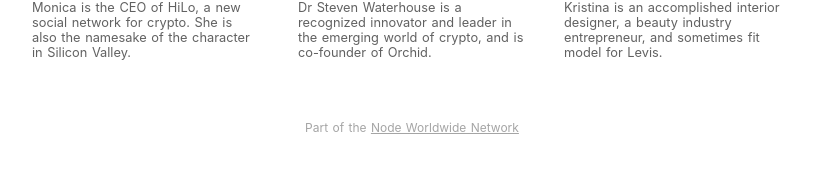
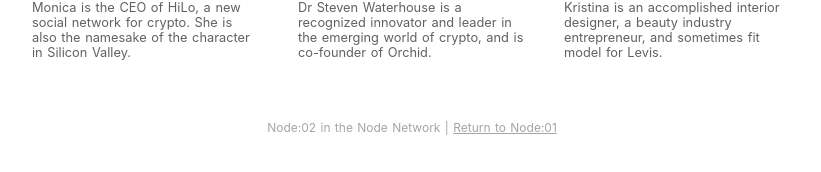
Before and after one commit to kende/playa-preview, a Nuxt app: page /about in a window 1280 px wide. Shown: the part 1801-1973 px from the top of the page, without its empty margins (228-1049 px from the left). Built offline with nearby package versions, Linux system fonts and the light colour scheme.

Commit message:
Changed footer text and link

```diff
--- a/pages/about.vue
+++ b/pages/about.vue
@@ -105,7 +105,7 @@
         </div>
       </div>
     </div>
-    <div class="footer">Part of the <a href="https://nodeworldwide.com"><span class="highlight">Node Worldwide Network</span></a></div>
+    <div class="footer">Node:02 in the Node Network | <a href="https://nodeworldwide.com"><span class="highlight">Return to Node:01</span></a></div>
   </div>
 </template>
 
```
